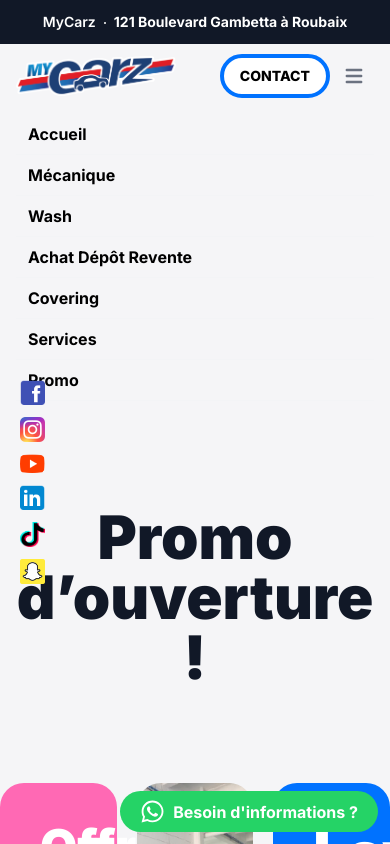
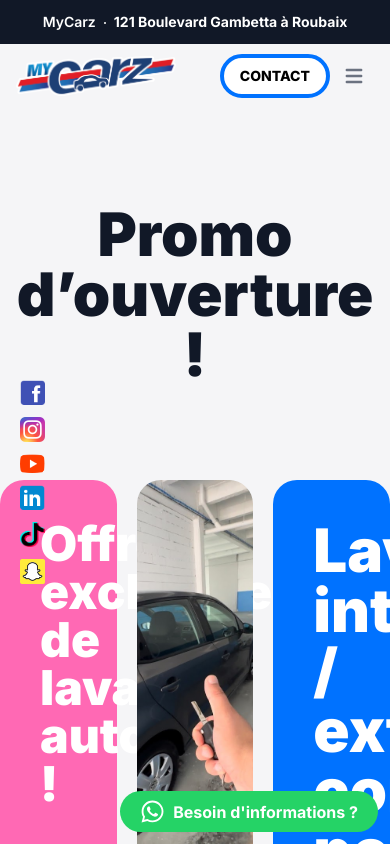
Before and after one commit to Yannis-Alouache/MyCarz, a Next.js app in the folder frontend/: page /promo in a window 390 px wide. Shown: the top 844 px of the page. Built offline with nearby package versions, Linux system fonts and the light colour scheme.

Commit message:
[+] navbar responsive

```diff
--- a/frontend/src/app/_components/Navbar/Navbar.jsx
+++ b/frontend/src/app/_components/Navbar/Navbar.jsx
@@ -16,7 +16,7 @@ const Navbar = (props) => {
     )
   }
 
-
+  console.log(isOpen)
 
   return (
     <>
@@ -35,7 +35,7 @@ const Navbar = (props) => {
                             Contact
                     </a>
                     <button data-collapse-toggle="mobile-menu-2" type="button"
-                        className="inline-flex items-center p-2 ml-1 text-sm text-gray-500 rounded-lg lg:hidden hover:bg-gray-100 focus:outline-none focus:ring-2 focus:ring-gray-200"
+                        className="inline-flex items-center p-2 ml-1 text-sm text-gray-500 rounded-lg lg:hidden"
                         aria-controls="mobile-menu-2" aria-expanded="true"
                         onClick={() => {setIsOpen(!isOpen); console.log(isOpen)}}>
                         <span className="sr-only">Open main menu</span>
@@ -51,7 +51,7 @@ const Navbar = (props) => {
                         </svg>
                     </button>
                 </div>
-                <div className={"items-center justify-between w-full lg:flex lg:w-auto lg:order-1 "}  id="mobile-menu-2">
+                <div className={"items-center justify-between w-full lg:flex lg:w-auto lg:order-1 " + (isOpen ? 'show' : 'hidden')}  id="mobile-menu-2">
                     <ul className="flex flex-col mt-4 font-medium lg:flex-row lg:space-x-12 lg:mt-0">
                         <li>
                             <a href="/"
```
